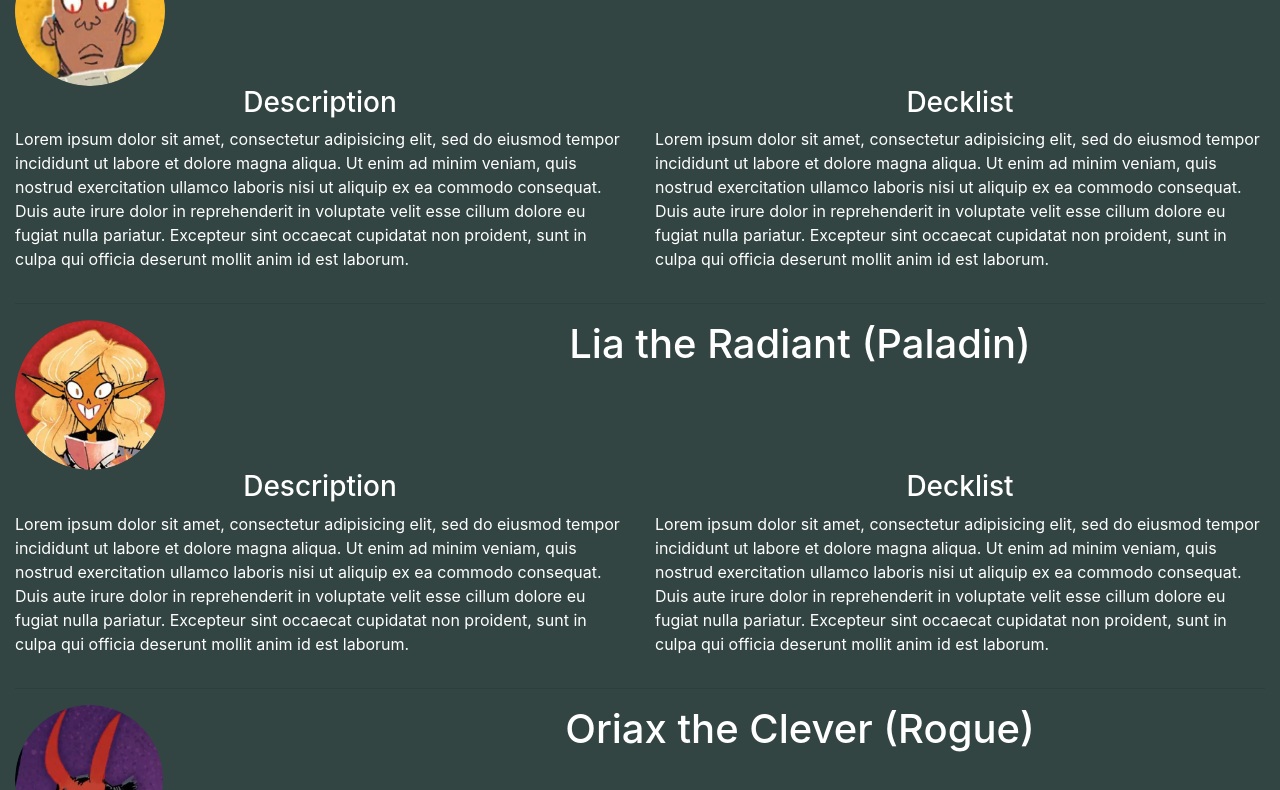
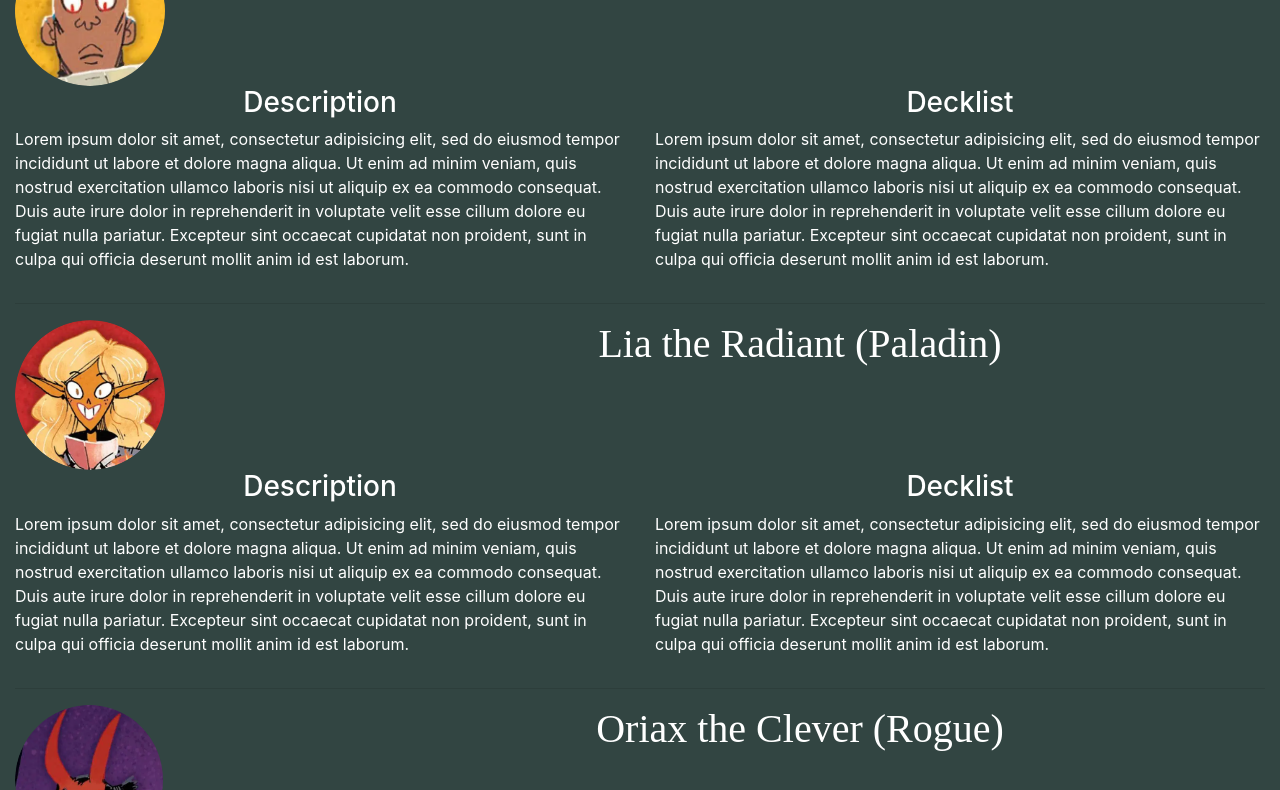
Before and after one commit to NicholasWackowski/VirtualDM, a plain HTML site: page decks/index.html in a window 1280 px wide. Shown: the part 679-1469 px from the top of the page. Drawn offline with nearby package versions, Linux system fonts and the light colour scheme.

Commit message:
Update home.css

```diff
--- a/decks/css/home.css
+++ b/decks/css/home.css
@@ -75,5 +75,5 @@ footer {
 
 .deckname{
   text-align:center;
-  font:;
+  font-family: "Times New Roman", Times, serif;
 }
```
